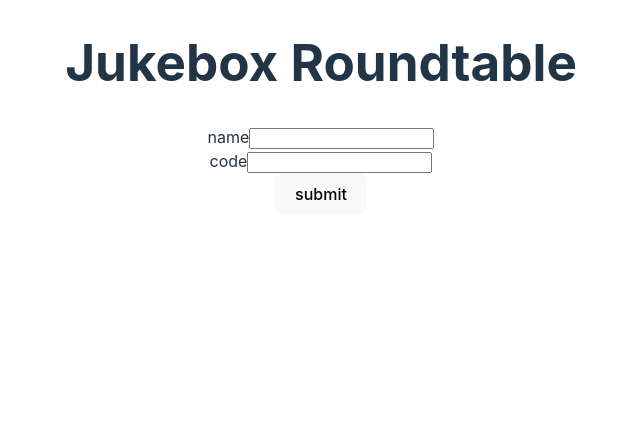
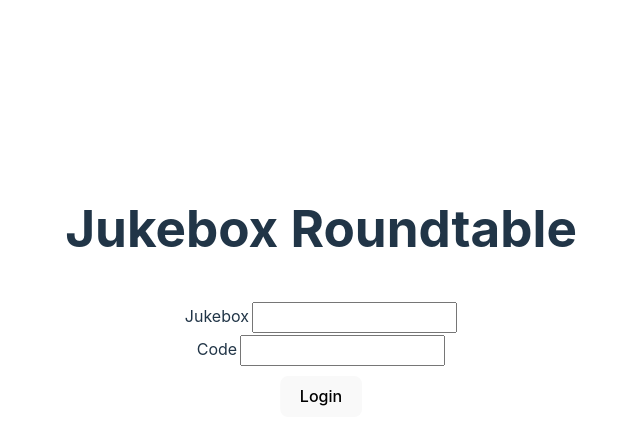
Before and after one commit to dziermanfelix/jukebox-roundtable, a React (Vite) app in the folder client/: page / in a window 1280 px wide. Shown: the top 444 px of the page, without its empty margins (319-959 px from the left). Built offline with nearby package versions, Linux system fonts and the light colour scheme; no server answers.

Commit message:
starting css cleanup

```diff
--- a/client/src/components/FormRow.jsx
+++ b/client/src/components/FormRow.jsx
@@ -1,8 +1,19 @@
 const FormRow = ({ type, name, labelText, defaultValue, isRequired, hide }) => {
   return (
-    <div>
-      {!hide && <label htmlFor={name}>{labelText || name}</label>}
-      <input type={type} id={name} name={name} defaultValue={defaultValue || ''} required={isRequired && true} />
+    <div className='form-row'>
+      {!hide && (
+        <label className='form-label' htmlFor={name}>
+          {labelText || name}
+        </label>
+      )}
+      <input
+        className='form-input'
+        type={type}
+        id={name}
+        name={name}
+        defaultValue={defaultValue || ''}
+        required={isRequired && true}
+      />
     </div>
   );
 };
--- a/client/src/components/SubmitButton.jsx
+++ b/client/src/components/SubmitButton.jsx
@@ -1,13 +1,13 @@
 import { useNavigation } from 'react-router-dom';
 
-const SubmitBtn = () => {
+const SubmitButton = ({ display, submittingDisplay }) => {
   const navigation = useNavigation();
   const isSubmitting = navigation.state === 'submitting';
   return (
     <button type='submit' disabled={isSubmitting}>
-      {isSubmitting ? 'submitting...' : 'submit'}
+      {isSubmitting ? submittingDisplay : display}
     </button>
   );
 };
 
-export default SubmitBtn;
+export default SubmitButton;
--- a/client/src/index.css
+++ b/client/src/index.css
@@ -28,6 +28,7 @@ a {
   color: #646cff;
   text-decoration: inherit;
 }
+
 a:hover {
   color: #535bf2;
 }
@@ -47,6 +48,7 @@ button {
   background-color: #1a1a1a;
   cursor: pointer;
   transition: border-color 0.25s;
+  text-transform: capitalize;
 }
 
 @media (prefers-color-scheme: light) {
@@ -68,9 +70,11 @@ button {
   will-change: filter;
   transition: filter 300ms;
 }
+
 .logo:hover {
   filter: drop-shadow(0 0 2em #646cffaa);
 }
+
 .logo.react:hover {
   filter: drop-shadow(0 0 2em #61dafbaa);
 }
--- a/client/src/pages/Join.jsx
+++ b/client/src/pages/Join.jsx
@@ -1,9 +1,10 @@
 import { Form, useLoaderData, redirect } from 'react-router-dom';
 import { FormRow, SubmitButton } from '../components';
-import { spotifyLoginPath, jukeboxPath, loginPath, jukeboxCreatePath, jukeboxExistsPath } from '../../../common/paths';
+import { spotifyLoginPath, jukeboxPath, loginPath } from '../../../common/paths';
 import { toast } from 'react-toastify';
 import customFetch from '../../../common/customFetch';
 import { Role } from '../../../utils/roles';
+import Wrapper from '../wrappers/Join';
 
 export const loader = async ({ params }) => {
   try {
@@ -40,14 +41,14 @@ export const action = async ({ request }) => {
 const Join = () => {
   const name = useLoaderData();
   return (
-    <div>
+    <Wrapper>
       {name ? <h1>join jukebox {name}</h1> : <h1>Jukebox Roundtable</h1>}
-      <Form method='post'>
-        <FormRow type='text' name='name' defaultValue={name && name} isRequired />
+      <Form className='form' method='post'>
+        <FormRow type='text' name='name' labelText='jukebox' defaultValue={name && name} isRequired />
         <FormRow type='password' name='code' isRequired />
-        <SubmitButton />
+        <SubmitButton display={'login'} submittingDisplay={'logging in...'} />
       </Form>
-    </div>
+    </Wrapper>
   );
 };
 
--- a/client/src/pages/Jukebox.jsx
+++ b/client/src/pages/Jukebox.jsx
@@ -90,6 +90,9 @@ const Jukebox = () => {
   };
 
   async function logoutSession() {
+    // if (window.Spotify && window.Spotify.Player) {
+    //   window.Spotify.Player.disconnect();
+    // }
     await customFetch.post(logoutPath, { name: name, sessionId: session._id });
     navigate(basePath);
   }
--- /dev/null
+++ b/client/src/wrappers/Join.js
@@ -0,0 +1,35 @@
+import styled from 'styled-components';
+
+const Wrapper = styled.section`
+  margin: 0;
+  position: absolute;
+  top: 30%;
+  left: 50%;
+  -ms-transform: translate(-50%, -30%);
+  transform: translate(-50%, -30%);
+
+  button {
+    margin: 0.5em 0.5em;
+  }
+  .form {
+    padding: 0.2rem 0.2rem;
+    margin: 0.2rem auto;
+  }
+
+  .form-row {
+    margin-bottom: 0.1rem;
+  }
+
+  .form-label {
+    margin-bottom: 0.75rem;
+    margin-right: 0.2rem;
+    text-transform: capitalize;
+    line-height: 1.5;
+  }
+
+  .form-input {
+    padding: 0.375rem 0.75rem;
+  }
+`;
+
+export default Wrapper;
```
